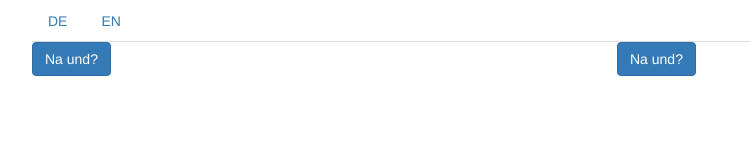
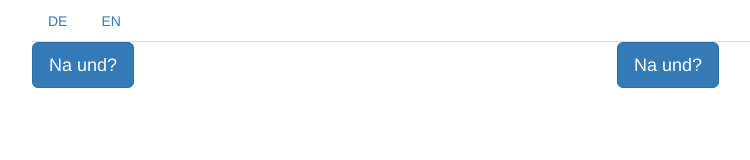
Before and after one commit to warnebier/meeting, a plain HTML site: page index.html in a window 1280 px wide. Shown: the whole page, without its empty margins (38-788 px from the left). Drawn offline with nearby package versions, Linux system fonts and the light colour scheme.

Commit message:
larger buttons

```diff
--- a/index.html
+++ b/index.html
@@ -62,8 +62,8 @@
             for (i = 0; i < buttons.length; i++) { // for each button
                 var button = buttons[i];
                 button.type = "button";
-                button.className += "btn btn-primary";
-                // attach audio element
+                button.className += "btn btn-primary btn-lg"
+                    // attach audio element
                 var audio = new Audio();
                 audio.src = "so what_hard.mp3";
                 audio.preload = "auto";
```
